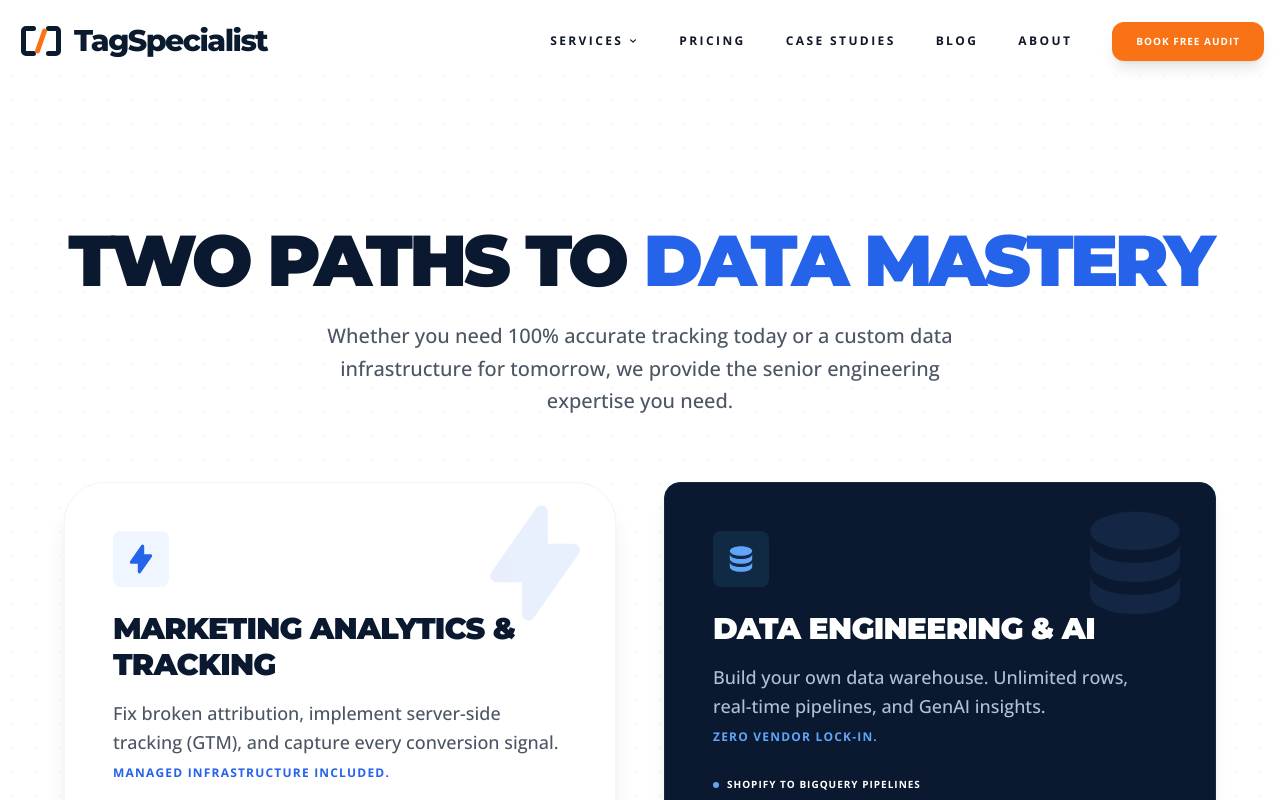
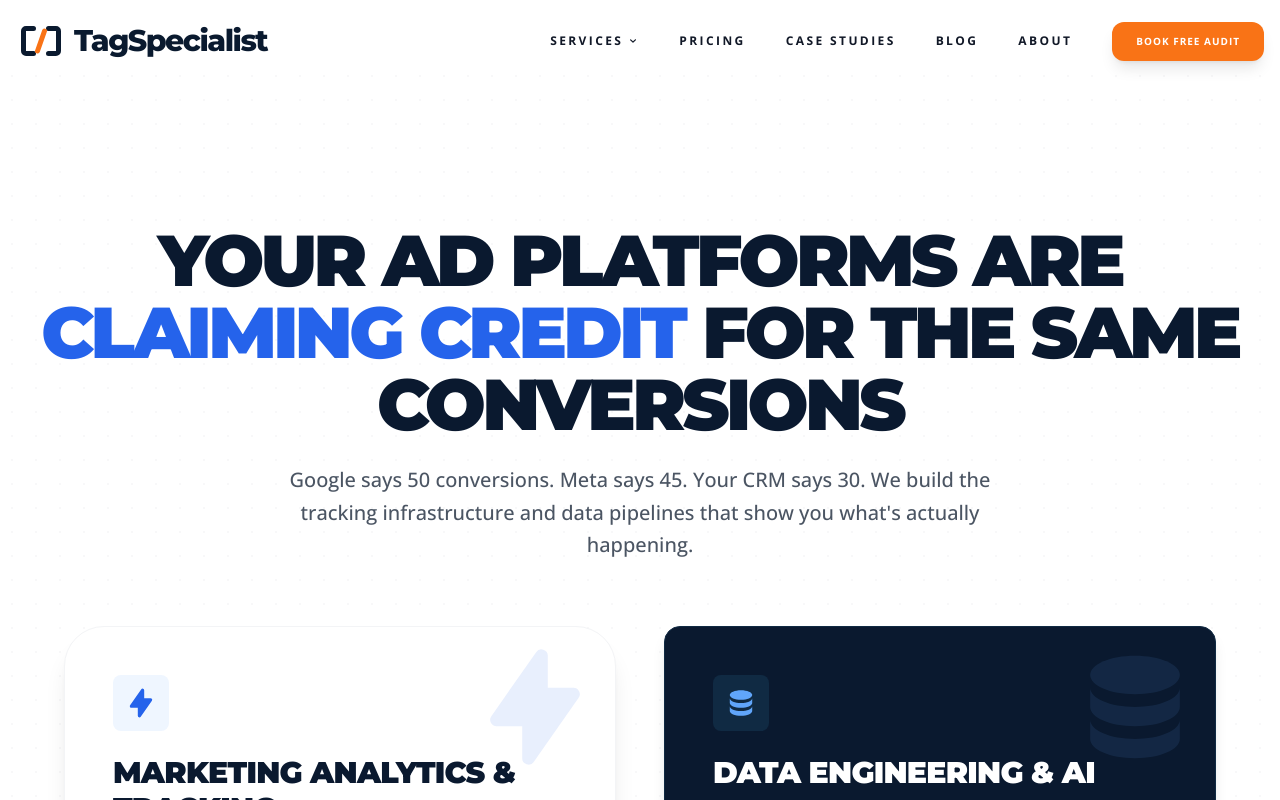
Before and after one commit to aman16tanwar/tagspecialist, a Next.js app: page / in a window 1280 px wide. Shown: the top 800 px of the page. Built offline with nearby package versions, Linux system fonts and the light colour scheme.

Commit message:
optimization 2

```diff
--- a/src/components/home/NewHeroSection.tsx
+++ b/src/components/home/NewHeroSection.tsx
@@ -21,10 +21,10 @@
       <div className="container mx-auto px-4 relative z-10">
         <div className="text-center mb-16">
            <h1 className="text-4xl md:text-5xl lg:text-7xl font-black text-brand-primary tracking-tighter mb-6 uppercase">
-            Two Paths to <span className="text-blue-600">Data Mastery</span>
+            Your Ad Platforms Are <span className="text-blue-600">Claiming Credit</span> for the Same Conversions
           </h1>
-          <p className="text-xl text-gray-600 font-medium max-w-2xl mx-auto leading-relaxed">
-            Whether you need 100% accurate tracking today or a custom data infrastructure for tomorrow, we provide the senior engineering expertise you need.
+          <p className="text-xl text-gray-600 font-medium max-w-3xl mx-auto leading-relaxed">
+            Google says 50 conversions. Meta says 45. Your CRM says 30. We build the tracking infrastructure and data pipelines that show you what&apos;s actually happening.
           </p>
         </div>
 
```
